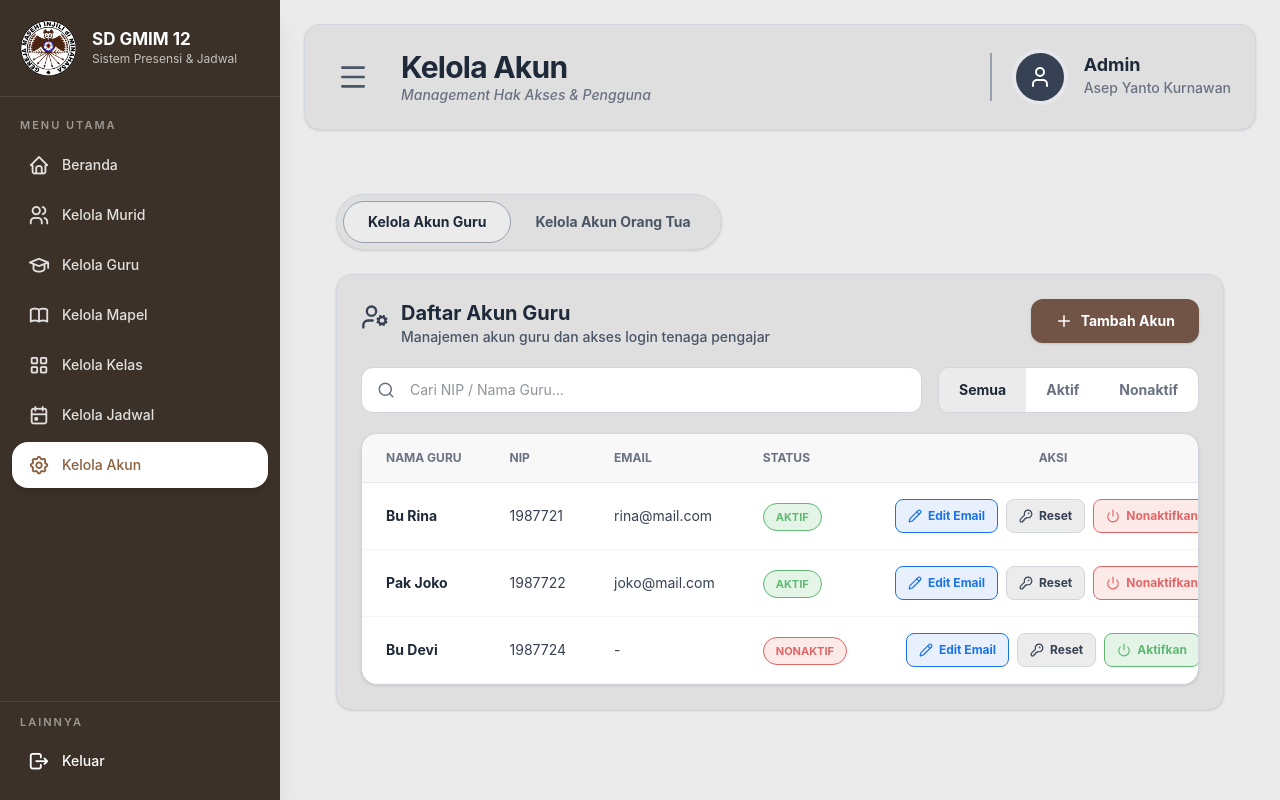
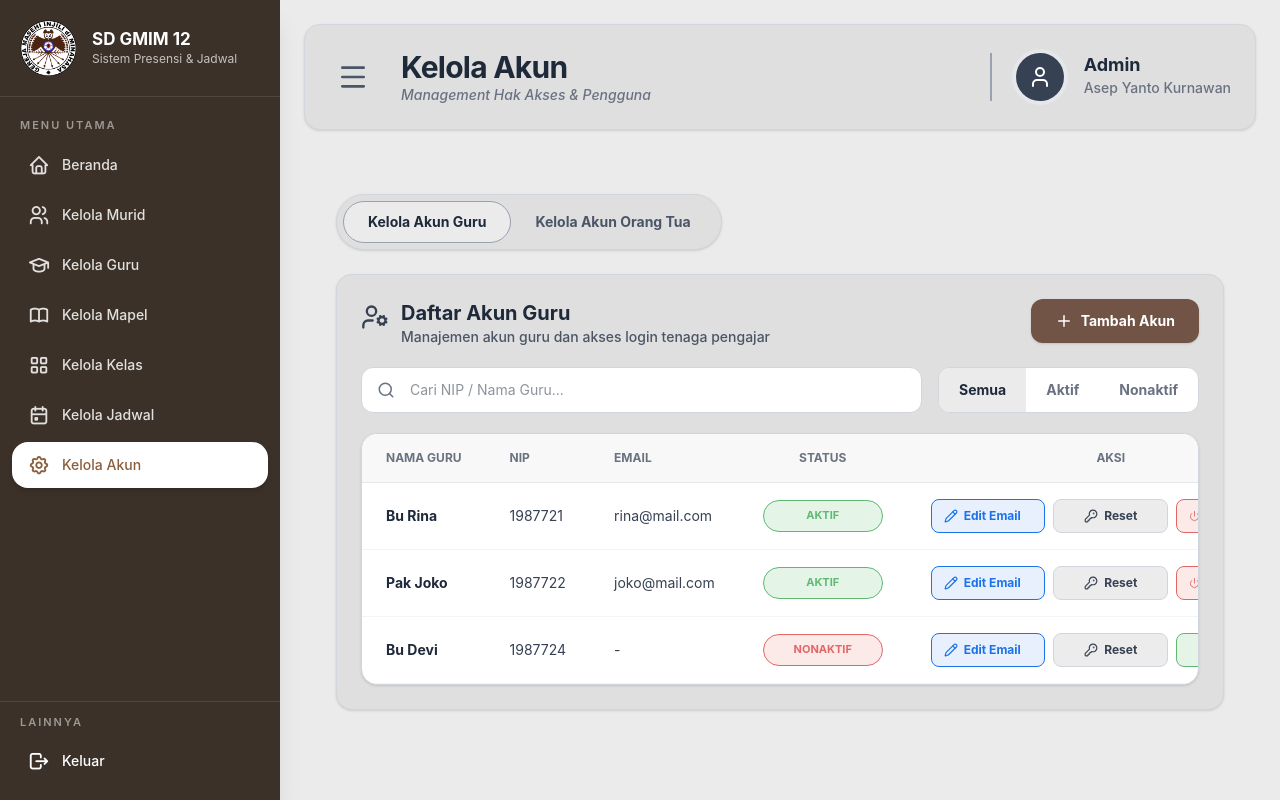
Before and after one commit to Dhoo365/Sistem-presensi-dan-pengelolaan-jadwal-pembelajaran-dan-ujian-berbasis-web, a React (Vite) app: page /admin/akun in a window 1280 px wide. Built offline with nearby package versions, Linux system fonts and the light colour scheme.

Commit message:
rapihkan status dan aksi di  halaman admin nav kelola akun

```diff
--- a/src/pages/AdminKelolaAkun.jsx
+++ b/src/pages/AdminKelolaAkun.jsx
@@ -216,11 +216,11 @@ export default function AdminKelolaAkun() {
                       </>
                     )}
 
-                    <th className="px-6 py-4 font-bold text-gray-500 uppercase text-xs">
+                    <th className="px-6 py-4 w-[170px] text-center font-bold text-gray-500 uppercase text-xs">
                       Status
                     </th>
 
-                    <th className="px-6 py-4 font-bold text-gray-500 uppercase text-xs text-center">
+                    <th className="px-6 py-4 w-[420px] text-center font-bold text-gray-500 uppercase text-xs">
                       Aksi
                     </th>
                   </tr>
@@ -252,35 +252,35 @@ export default function AdminKelolaAkun() {
 
                       {/* STATUS */}
                       <td className="px-6 py-4">
+                        <div className="w-[120px]">
                           <span
-                          className={`text-[11px] font-bold px-3 py-1.5 rounded-full border ${
+                            className={`h-8 min-w-[120px] inline-flex items-center justify-center rounded-full border text-[11px] font-bold px-3 whitespace-nowrap ${
                               item.aktif
                                 ? "bg-[#E4F5E8] text-[#60B873] border-[#60B873]"
                                 : "bg-[#FCEAE9] text-[#E16766] border-[#E16766]"
                             }`}
                           >
-                          {item.aktif
-                            ? "AKTIF"
-                            : "NONAKTIF"}
+                            {item.aktif ? "AKTIF" : "NONAKTIF"}
                           </span>
+                        </div>
                       </td>
 
                       {/* AKSI */}
                       <td className="px-6 py-4">
-                        <div className="flex justify-center gap-2">
+                        <div className="w-[360px] mx-auto grid grid-cols-3 gap-2 ">
 
                           <button className="bg-[#E8F0FE] text-[#1A73E8] border border-[#1A73E8] hover:bg-blue-100 px-3 py-2 rounded-lg text-xs font-bold flex items-center gap-1.5 transition-colors">
                             <Pencil size={14} />
                             Edit Email
                           </button>
 
-                          <button className="bg-[#ECECEC] text-gray-700 border border-gray-300 hover:bg-gray-100 px-3 py-2 rounded-lg text-xs font-bold flex items-center gap-1.5 transition-colors">
+                          <button className="bg-[#ECECEC] items-center justify-center text-gray-700 border border-gray-300 hover:bg-gray-100 px-3 py-2 rounded-lg text-xs font-bold flex items-center gap-1.5 transition-colors">
                             <KeyRound size={14} />
                             Reset
                           </button>
 
                           <button
-                            className={`px-3 py-2 rounded-lg text-xs font-bold flex items-center gap-1.5 transition-colors border ${
+                            className={`px-3 py-2 rounded-lg text-xs font-bold items-center justify-center flex items-center gap-1.5 transition-colors border ${
                               item.aktif
                                 ? "bg-[#FCEAE9] text-[#E16766] border-[#E16766]"
                                 : "bg-[#E4F5E8] text-[#60B873] border-[#60B873]"
```
Lines whose indentation alone changed are shown as unchanged.
